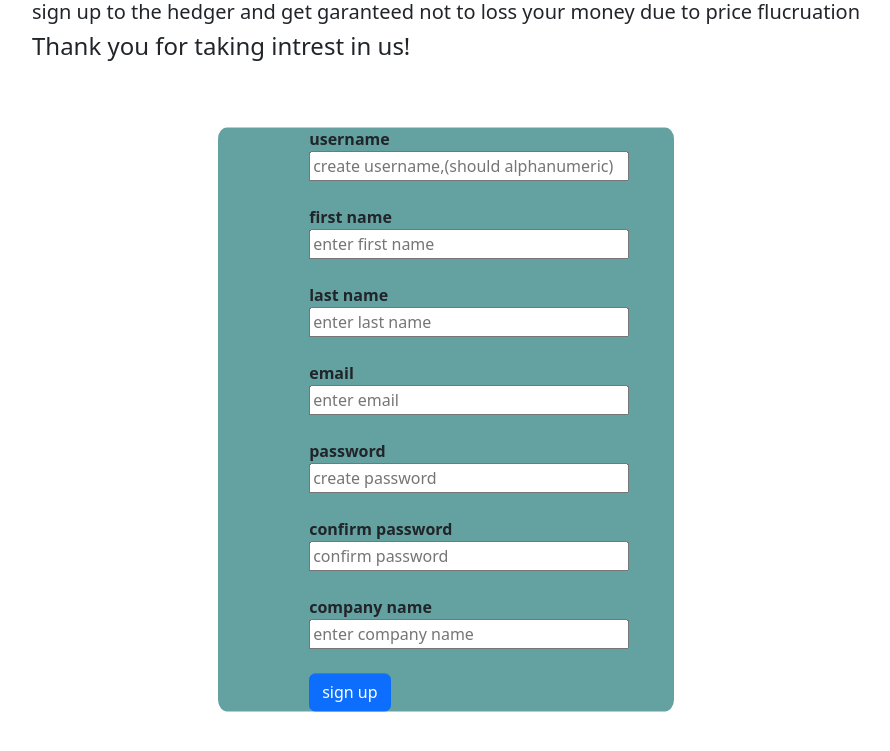
After one commit to brian-002/hedging-app, a Django app: template app/templates/app/signup.html in a window 1280 px wide. The commit adds this page. Shown: the top 751 px of the page, without its empty margins (194-1084 px from the left). Run offline with Django 4.2, Linux system fonts and the light colour scheme; the template is opened without the code that fills it, so the values that code supplies are empty; some libraries are stand-ins or nearby versions.

Commit message:
second submission

```diff
--- /dev/null
+++ b/app/static/app/index.css
@@ -0,0 +1,3 @@
+body{
+    background-color: #ffffff;
+}
--- /dev/null
+++ b/app/static/app/signup.css
@@ -0,0 +1,34 @@
+body{
+    margin: 0;
+    padding: 0;
+}
+.container{
+    background-color: #ffffff;
+    position: relative;
+}
+.signup-form{
+    display: grid;
+    background-color: rgba(24, 117, 117, 0.671);
+    position: absolute;
+    top: 10%;
+    left: 50%;
+    transform: translate(-50%, 10%);
+    width: 40%;
+    border-radius: 2%;
+}
+
+.details{
+    padding-left: 20%;
+}
+
+.userinput{
+    margin-right: 5em;
+    width: 20em;
+}
+
+.aware{
+    display: flex;
+}
+.mess{
+    margin: auto;
+}
--- a/templates/app/commodityinfo.html
+++ b/app/templates/app/commodityinfo.html
@@ -10,6 +10,8 @@
         <title>hedger-commodity</title>
         <meta name="description" content="">
         <meta name="viewport" content="width=device-width, initial-scale=1">
+        {%load static%}
+        {%load bootstrap5%}
         <link rel="stylesheet" href="">
     </head>
     <body>
--- a/templates/app/hedge.html
+++ b/app/templates/app/hedge.html
@@ -10,6 +10,8 @@
         <title>hedger|hedge</title>
         <meta name="description" content="">
         <meta name="viewport" content="width=device-width, initial-scale=1">
+        {%load static%}
+        {%load bootstrap5%}
         <link rel="stylesheet" href="">
     </head>
     <body>
--- /dev/null
+++ b/app/templates/app/signup.html
@@ -0,0 +1,75 @@
+<!DOCTYPE html>
+<!--[if lt IE 7]>      <html class="no-js lt-ie9 lt-ie8 lt-ie7"> <![endif]-->
+<!--[if IE 7]>         <html class="no-js lt-ie9 lt-ie8"> <![endif]-->
+<!--[if IE 8]>         <html class="no-js lt-ie9"> <![endif]-->
+<!--[if gt IE 8]>      <html class="no-js"> <!--<![endif]-->
+<html lang="en">
+    <head>
+        <meta charset="utf-8">
+        <meta http-equiv="X-UA-Compatible" content="IE=edge">
+        <title>hedger|signup</title>
+        <meta name="description" content="">
+        <meta name="viewport" content="width=device-width, initial-scale=1">
+        {%load static%}
+        {%load bootstrap5%}
+        {%bootstrap_css%}
+        {%bootstrap_javascript%}
+        {%bootstrap_messages%}
+        <link rel="stylesheet" href="{% static 'app/signup.css'%}">
+    </head>
+    <body>
+        <div class="aware">
+            <div class="mess">
+                <h5>sign up to the hedger and get garanteed not to loss your money due to price flucruation</h5>
+                <h4>Thank you for taking intrest in us!</h4>
+            </div>
+        </div>
+        <div class="container">
+            <div class="signup-form">
+                    <form action="/signup" method="post" class="details">
+                        {% csrf_token%}
+                        <label for=""><b>username</b></label><br>
+                        <input type="text" name="username" class="userinput" id="username" placeholder="create username,(should alphanumeric)" required>
+                        <br>
+                        <br>
+
+                        <label for=""><b>first name</b></label><br>
+                        <input type="text" name="fname" class="userinput" id="fname" placeholder="enter first name" required>
+                        <br>
+                        <br>
+
+                        <label for=""><b>last name</b></label><br>
+                        <input type="text" name="lname" class="userinput" id="lname" placeholder="enter last name" required>
+                        <br>
+                        <br>
+
+                        <label for=""><b>email</b></label><br>
+                        <input type="email" name="email" class="userinput" id="email" placeholder="enter email" required>
+                        <br>
+                        <br>
+
+                        <label for=""><b>password</b></label><br>
+                        <input type="password" name="pass1" class="userinput" id="pass1" placeholder="create password" required>
+                        <br>
+                        <br>
+
+                        <label for=""><b>confirm password</b></label><br>
+                        <input type="password" name="pass2" class="userinput" id="pass2" placeholder="confirm password" required>
+                        <br>
+                        <br>
+
+                        <label for=""><b>company name</b></label><br>
+                        <input type="text" name="cname" class="userinput" id="cname" placeholder="enter company name" required>
+                        <br>
+                        <br>
+
+                        {%buttons%}
+                        <button type="submit" class="btn btn-primary">sign up</button>
+                        {%endbuttons%}
+                    </form>
+            </div>
+        </div>
+
+        <script src="" async defer></script>
+    </body>
+</html>
--- a/project/settings.py
+++ b/project/settings.py
@@ -37,6 +37,8 @@ INSTALLED_APPS = [
     'django.contrib.sessions',
     'django.contrib.messages',
     'django.contrib.staticfiles',
+    'bootstrap5',
+    'app',
 ]
 
 MIDDLEWARE = [
```
Also changed, not shown: app/static/app/signin.css (added, +25 -0 lines), app/templates/app/forecast.html (renamed from templates/app/signin.html, +5 -17 lines), app/templates/app/index.html (renamed from templates/app/index.html, +6 -1 lines), app/templates/app/signin.html (added, +51 -0 lines), templates/app/forecast.html (deleted, +0 -21 lines), templates/app/signup.html (deleted, +0 -60 lines), app/templates/app/base.html (added), db.sqlite3.
